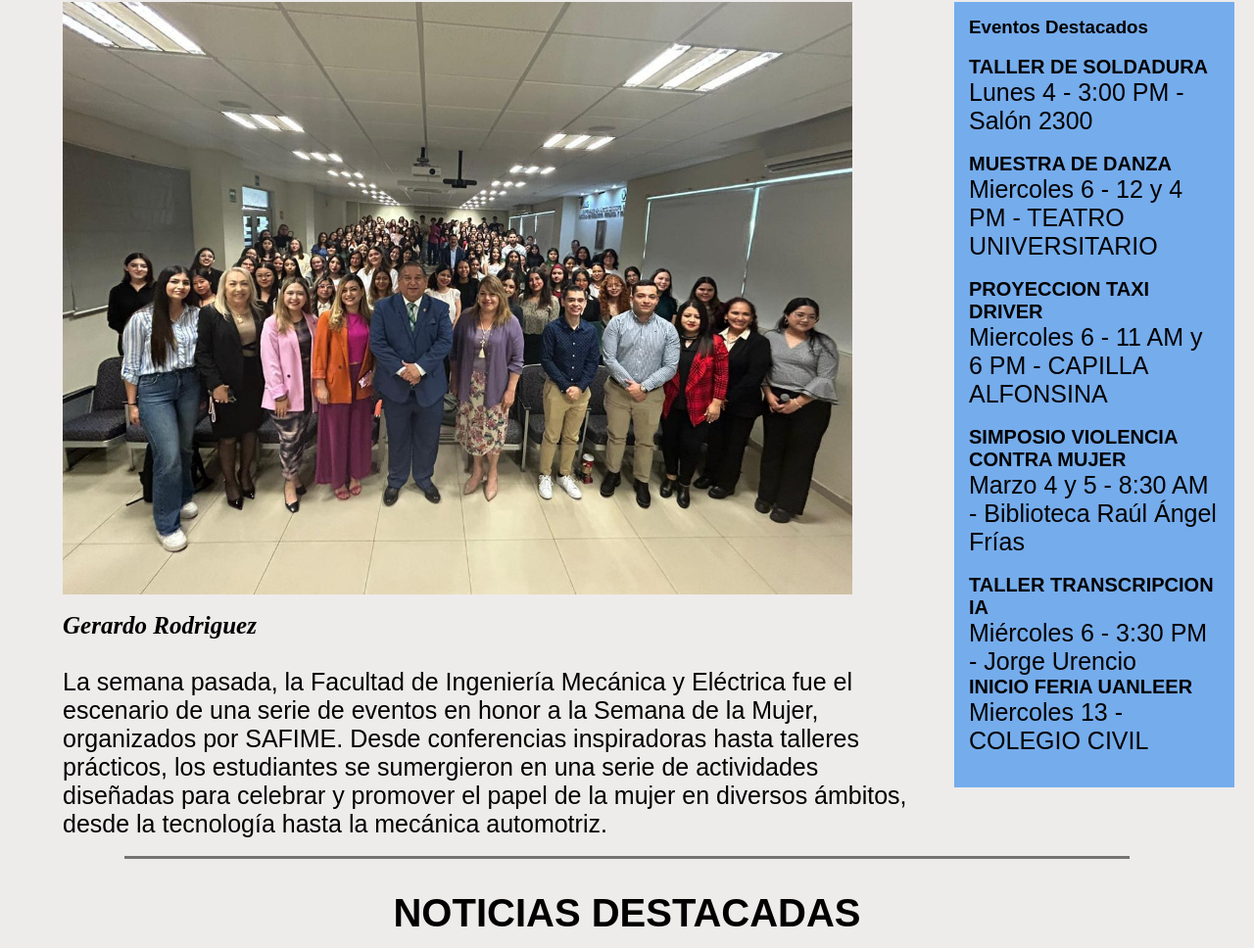
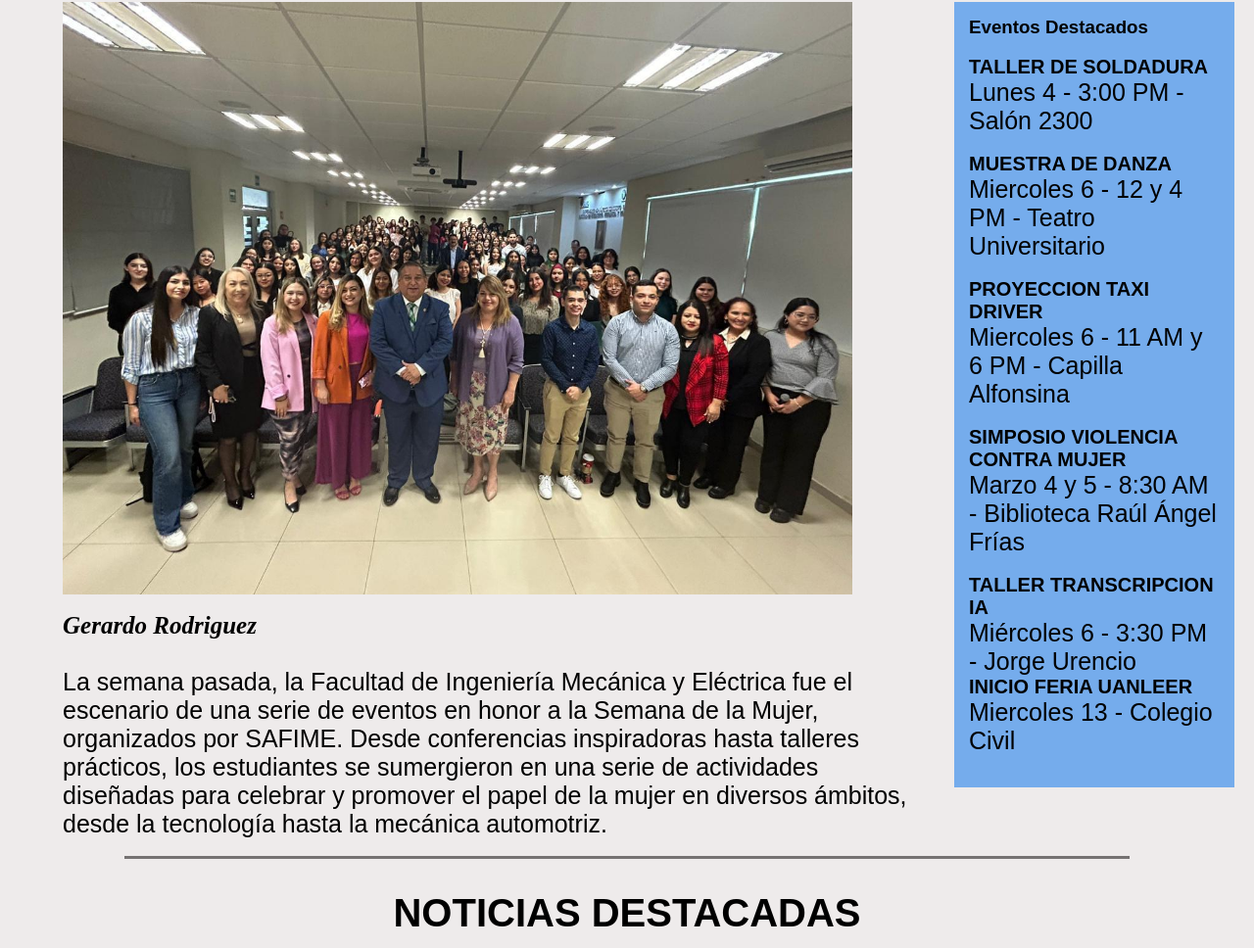
Before and after one commit to HermesFIME/uanl, a plain HTML site: page index.html in a window 1280 px wide. Shown: the part 294-1262 px from the top of the page at 98% size. Drawn offline with Linux system fonts and the light colour scheme; a web font is replaced by a local one.

Commit message:
Update index.html

```diff
--- a/index.html
+++ b/index.html
@@ -35,15 +35,15 @@
                     <li><h4>TALLER DE SOLDADURA</h4>
                         <p>Lunes 4 - 3:00 PM - Salón 2300</p></li></br>
                     <li><h4>MUESTRA DE DANZA</h4>
-                         <p>Miercoles 6 - 12 y 4 PM - TEATRO UNIVERSITARIO</p></li></br>
+                         <p>Miercoles 6 - 12 y 4 PM - Teatro Universitario</p></li></br>
                     <li><h4>PROYECCION TAXI DRIVER</h4>
-                        <p>Miercoles 6 - 11 AM y 6 PM - CAPILLA ALFONSINA</p></li></br>
+                        <p>Miercoles 6 - 11 AM y 6 PM - Capilla Alfonsina</p></li></br>
                     <li><h4>SIMPOSIO VIOLENCIA CONTRA MUJER</h4>
                         <p>Marzo 4 y 5 - 8:30 AM - Biblioteca Raúl Ángel Frías</p></li></br>
                     <li><h4>TALLER TRANSCRIPCION IA</h4>
                         <p>Miércoles 6 - 3:30 PM - Jorge Urencio</p></li>
                     <li><h4>INICIO FERIA UANLEER</h4>
-                        <p>Miercoles 13 - COLEGIO CIVIL</p></li></br>
+                        <p>Miercoles 13 - Colegio Civil</p></li></br>
 
 
 
```
